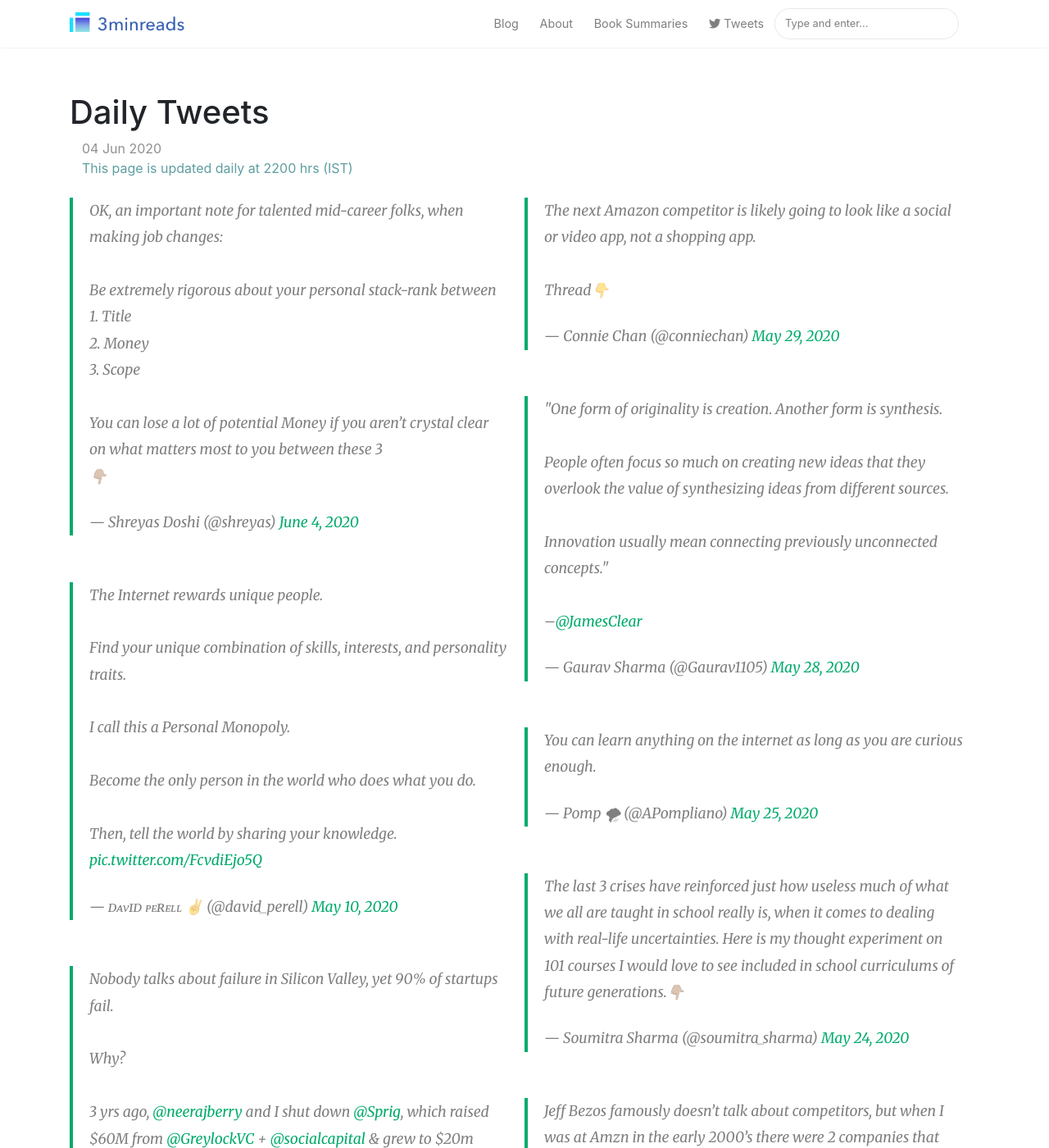
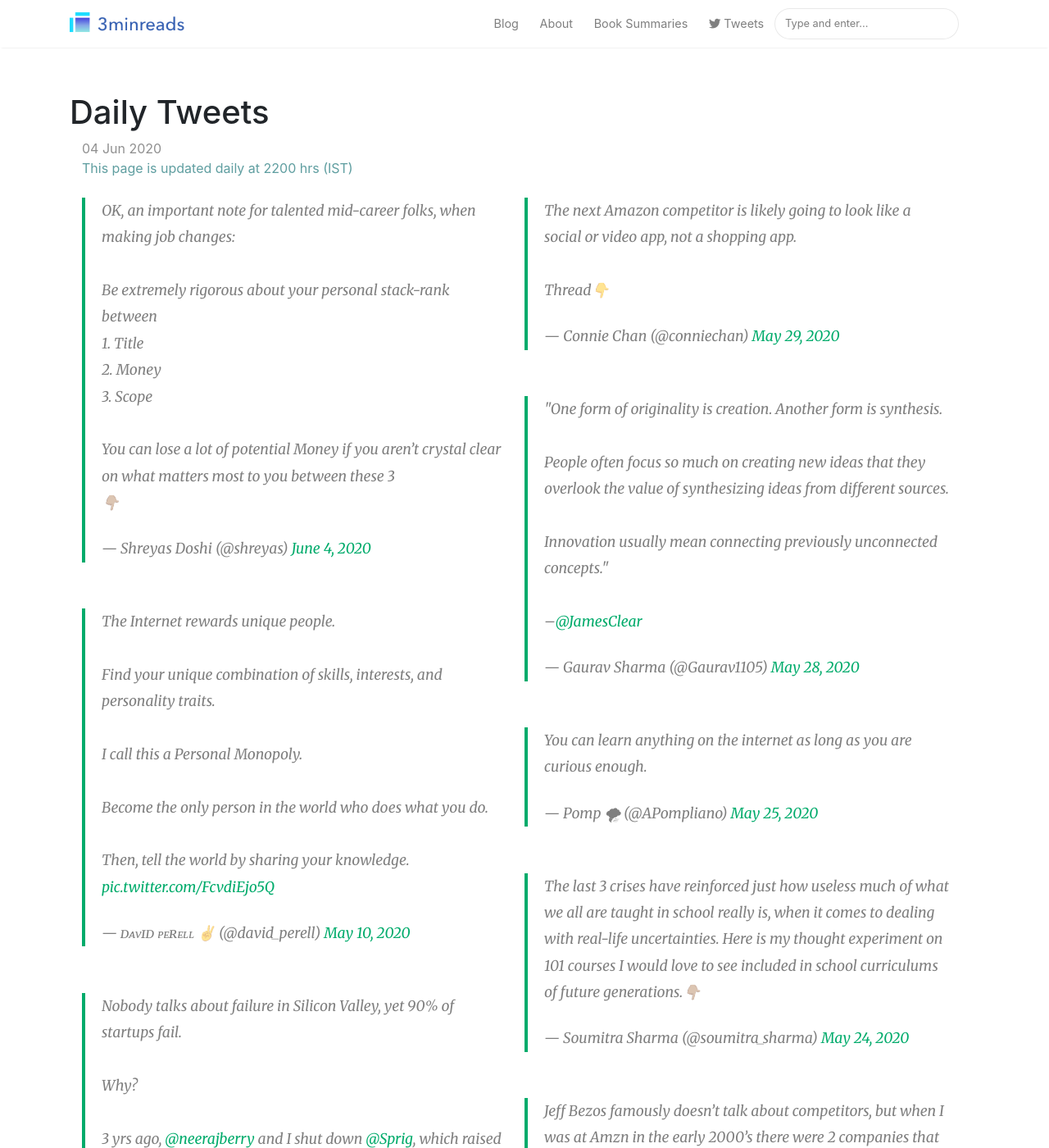
Before and after one commit to akothari21/akothari21.github.io, a Jekyll site: the page built from _posts/2020-06-04-daily-tweets.md, in a window 1280 px wide and 1400 px high. Shown: the whole window at 82% size. Built offline with Jekyll 4.4.1, drawn with Linux system fonts in a browser that asks for light colours; nearby versions of some CDN libraries; comment, search, counter and statistics services are not loaded.

Commit message:
tweets page update
minor css changes

```diff
--- a/_config.yml
+++ b/_config.yml
@@ -18,15 +18,15 @@ authors:
     display_name: Aditi
     gravatar: 2af7ca11d05459dfeab88a7694fcd6e3
     email: aditikothari13@gmail.com
-    web: https://www.wowthemes.net
+    web: https://www.linkedin.com/in/aditi-kothari/
     twitter: https://twitter.com/aditikothari_
     description: "Product Manager at Bounce"
   nishit:
     name: Nishit
     display_name: Nishit
     gravatar: 058b2643e9911a6a27eaf2fde1679350
-    email: wowthemesnet@gmail.com
-    web: https://www.wowthemes.net
+    email: b.nishit420@gmail.com
+    web: https://www.nishitbhatt.com
     twitter: https://twitter.com/nishitbhatt_
     description: "Product Manager at Flobiz"
 # Plugins
--- a/_layouts/default.html
+++ b/_layouts/default.html
@@ -140,7 +140,7 @@ ga('send', 'pageview');
 	<div class="d-md-flex h-100">
 		<div class="col-md-4 transpdark align-self-center text-center h-100">
             <div class="d-md-flex align-items-center justify-content-center h-100">
-                <h3 class="d-md-block align-self-center py-1 font-weight-light">Explore <span class="d-none d-md-inline">→</span></h3>
+                <h3 class="d-md-block align-self-center font-weight-light" style="padding-top:1rem;">Explore <span class="d-none d-md-inline">→</span></h3>
             </div>
 		</div>
 		<div class="col-md-8 p-5 align-self-center text-center">
--- a/_posts/2020-06-04-daily-tweets.md
+++ b/_posts/2020-06-04-daily-tweets.md
@@ -12,8 +12,8 @@ excerpt: "Find best tweets about tech, products, business, design and lots more
 
 
 
-<div class="row">
-  <div class="column" style="float: left; width: 50%;">
+<div class="row1">
+  <div class="column1">
 
   <blockquote class="twitter-tweet" data-theme="light"><p lang="en" dir="ltr">OK, an important note for talented mid-career folks, when making job changes:<br><br>Be extremely rigorous about your personal stack-rank between<br>1. Title<br>2. Money<br>3. Scope<br><br>You can lose a lot of potential Money if you aren’t crystal clear on what matters most to you between these 3<br>👇🏽</p>&mdash; Shreyas Doshi (@shreyas) <a href="https://twitter.com/shreyas/status/1268372416427786240?ref_src=twsrc%5Etfw">June 4, 2020</a></blockquote> <script async src="https://platform.twitter.com/widgets.js" charset="utf-8"></script>
 
@@ -29,7 +29,7 @@ excerpt: "Find best tweets about tech, products, business, design and lots more
 
   </div>
 
-  <div class="column" style="float: left; width: 50%;">
+  <div class="column2">
 
   <blockquote class="twitter-tweet"><p lang="en" dir="ltr">The next Amazon competitor is likely going to look like a social or video app, not a shopping app. <br><br>Thread👇</p>&mdash; Connie Chan (@conniechan) <a href="https://twitter.com/conniechan/status/1266476997699493889?ref_src=twsrc%5Etfw">May 29, 2020</a></blockquote> <script async src="https://platform.twitter.com/widgets.js" charset="utf-8"></script>
 <br>
--- a/assets/css/screen.css
+++ b/assets/css/screen.css
@@ -426,7 +426,7 @@ blockquote {
     }
 
     .alertbar input[type="submit"] {
-        border-radius: 3px !Important;
+        border-radius: 20px !Important;
     }
 
     .alertbar input[type="email"] {
@@ -595,7 +595,9 @@ ul.tags li a:hover {
     letter-spacing: 0.5px;
     cursor: pointer;
 }
-
+.alertbar input[type="submit"]:focus {
+outline: none;
+}
 .form-control::-webkit-input-placeholder {
     color: rgba(0, 0, 0, .5);
 }
@@ -901,3 +903,16 @@ iframe {
     opacity: 0;
     transition: opacity .25s;
 }
+@media screen and (min-width:700px) {
+.column1 {
+
+    float: left;
+    width: 50%;
+}
+
+.column2 {
+
+    float: left;
+    width: 50%;
+}
+}
```
Also changed, not shown: _pages/about.md (+1 -1 lines), 12 other files.
